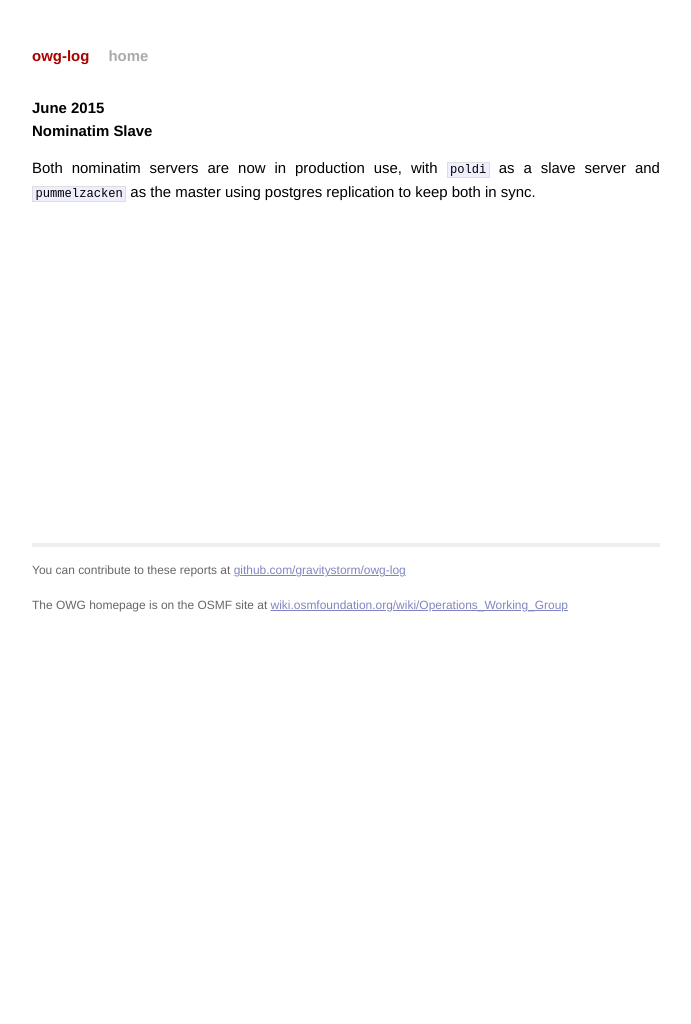
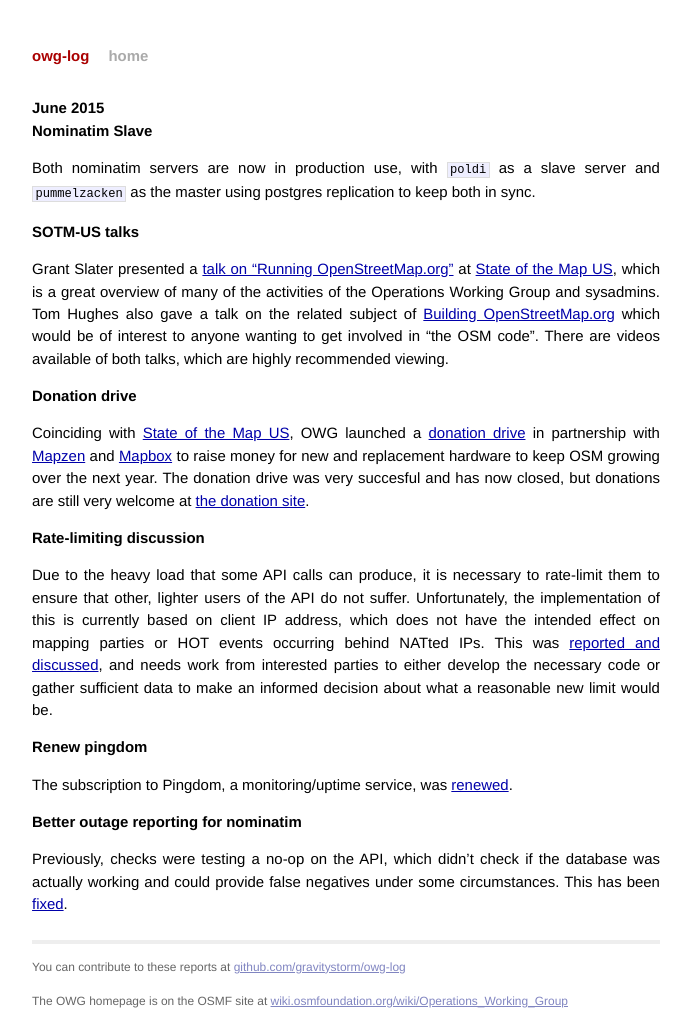
Before and after one commit to openstreetmap/owg-website, a Jekyll site: the page built from _posts/2015-06-01-june.md, in a window 1280 px wide. Shown: the whole page, without its empty margins (294-985 px from the left). Built offline with Jekyll 4.4.1, drawn with Linux system fonts in a browser that asks for light colours; Markdown is read by kramdown in place of the engine named in the settings; before the commit the page ends 945 px from its top, so only the background shows below that.

Commit message:
Added some stuff done in June & July.

```diff
--- a/_posts/2015-06-01-june.md
+++ b/_posts/2015-06-01-june.md
@@ -7,3 +7,23 @@ date:   2015-06-30 23:59:59
 # Nominatim Slave
 
 Both nominatim servers are now in production use, with `poldi` as a slave server and `pummelzacken` as the master using postgres replication to keep both in sync.
+
+# SOTM-US talks
+
+Grant Slater presented a [talk on "Running OpenStreetMap.org"](http://stateofthemap.us/running-openstreetmaporg-openstreetmap-operations/) at [State of the Map US](http://stateofthemap.us), which is a great overview of many of the activities of the Operations Working Group and sysadmins. Tom Hughes also gave a talk on the related subject of [Building OpenStreetMap.org](http://stateofthemap.us/building-openstreetmap/) which would be of interest to anyone wanting to get involved in "the OSM code". There are videos available of both talks, which are highly recommended viewing.
+
+# Donation drive
+
+Coinciding with [State of the Map US](http://stateofthemap.us), OWG launched a [donation drive](http://donate.openstreetmap.org/server2015) in partnership with [Mapzen](http://mapzen.com) and [Mapbox](http://mapbox.com) to raise money for new and replacement hardware to keep OSM growing over the next year. The donation drive was very succesful and has now closed, but donations are still very welcome at [the donation site](http://donate.openstreetmap.org).
+
+# Rate-limiting discussion
+
+Due to the heavy load that some API calls can produce, it is necessary to rate-limit them to ensure that other, lighter users of the API do not suffer. Unfortunately, the implementation of this is currently based on client IP address, which does not have the intended effect on mapping parties or HOT events occurring behind NATted IPs. This was [reported and discussed](https://github.com/openstreetmap/operations/issues/36), and needs work from interested parties to either develop the necessary code or gather sufficient data to make an informed decision about what a reasonable new limit would be.
+
+# Renew pingdom
+
+The subscription to Pingdom, a monitoring/uptime service, was [renewed](https://github.com/openstreetmap/operations/issues/35).
+
+# Better outage reporting for nominatim
+
+Previously, checks were testing a no-op on the API, which didn't check if the database was actually working and could provide false negatives under some circumstances. This has been [fixed](https://github.com/openstreetmap/operations/issues/33).
```
Also changed, not shown: _posts/2015-07-01-july.md (+15 -1 lines).
